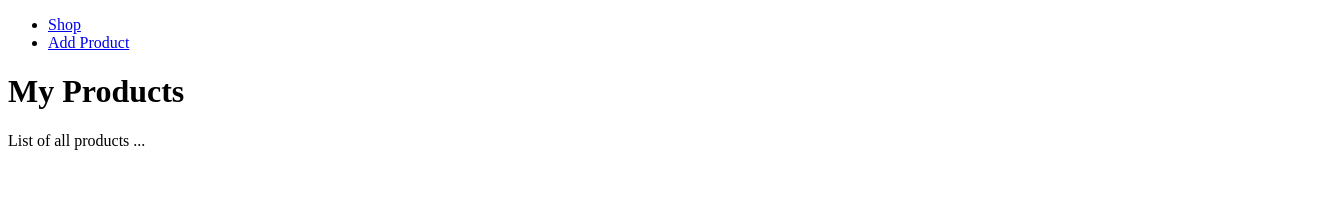
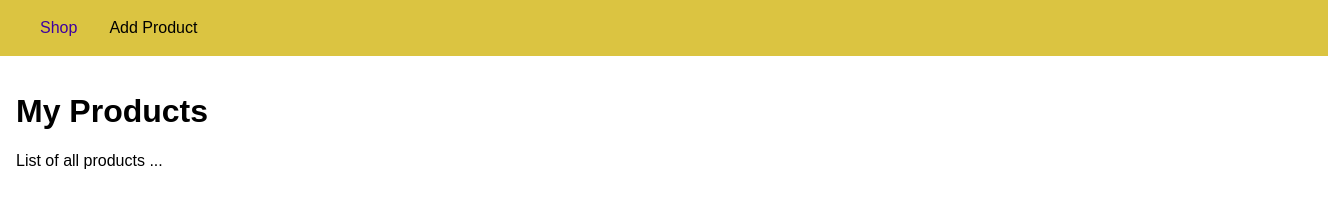
Before and after one commit to san0908/basic-express, a website: page views/shop.html in a window 1280 px wide. Shown: the whole page, 1328 px wide, since content can reach past the window. Drawn offline with Linux system fonts and the light colour scheme.

Commit message:
Serving Files

```diff
--- a/app.js
+++ b/app.js
@@ -8,6 +8,7 @@ const shopRouter = require('./routes/shop');
 const path = require('path');
 
 app.use(bodyParser.urlencoded({ extended: true }));
+app.use(express.static(path.join(__dirname, 'public')));
 
 app.use('/admin', adminRouter);
 app.use(shopRouter);
--- /dev/null
+++ b/public/css/main.css
@@ -0,0 +1,45 @@
+body {
+    padding: 0;
+    margin: 0;
+    font-family: sans-serif;
+}
+
+main {
+    padding: 1rem;
+}
+
+.main-header {
+    width: 100%;
+    height: 3.5rem;
+    background-color: #dbc441;
+    padding: 0 1.5rem;
+}
+
+.main-header__nav {
+    height: 100%;
+    display: flex;
+    align-items: center;
+}
+
+.main-header__item-list {
+    list-style: none;
+    margin: 0;
+    padding: 0;
+    display: flex;
+}
+
+.main-header__item {
+    margin: 0 1rem;
+    padding: 0;
+}
+
+.main-header__item a {
+    text-decoration: none;
+    color: black;
+}
+
+.main-header__item a:hover,
+.main-header__item a:active,
+.main-header__item a.active {
+    color: #3e00a1;
+}
--- a/routes/admin.js
+++ b/routes/admin.js
@@ -2,10 +2,13 @@ const path = require('path');
 const express = require('express');
 const router = express.Router();
 
+const rootDir = require('../util/path');
+
 // /admin/add-product => GET
 router.get('/add-product', (req, res, next) => {
     // res.send('<form action="/admin/add-product" method="POST"><input type="text" name="title"><button type="submit">Add Product</button></input></form>')
-    res.sendFile(path.join(__dirname, '../', 'views', 'add-product.html'));
+    // res.sendFile(path.join(__dirname, '../', 'views', 'add-product.html'));
+    res.sendFile(path.join(rootDir, 'views', 'add-product.html'));
 });
 
 // /admin/add-product => POST
--- a/routes/shop.js
+++ b/routes/shop.js
@@ -2,9 +2,12 @@ const path = require('path');
 const express = require('express');
 const router = express.Router();
 
+const rootDir = require('../util/path');
+
 router.get('/', (req, res, next) => {
     // res.send('<h1>Hello From Express.js</h1>');
-    res.sendFile(path.join(__dirname, '../', 'views', 'shop.html'));
+    // res.sendFile(path.join(__dirname, '../', 'views', 'shop.html'));
+    res.sendFile(path.join(rootDir, 'views', 'shop.html'));
 });
 
 module.exports = router;
--- /dev/null
+++ b/util/path.js
@@ -0,0 +1,3 @@
+const path = require("path");
+// module.exports = path.dirname(process.mainModule.filename); //Deprecated
+module.exports = path.dirname(require.main.filename);
--- a/views/shop.html
+++ b/views/shop.html
@@ -1,17 +1,20 @@
 <!DOCTYPE html>
 <html lang="en">
+
 <head>
     <meta charset="UTF-8">
     <meta http-equiv="X-UA-Compatible" content="IE=edge">
     <meta name="viewport" content="width=device-width, initial-scale=1.0">
     <title>Add Product</title>
+    <link rel="stylesheet" href="/css/main.css">
 </head>
+
 <body>
-    <header>
-        <nav>
-            <ul>
-                <li><a href="/">Shop</a></li>
-                <li><a href="/add-product">Add Product</a></li>
+    <header class="main-header">
+        <nav class="main-header__nav">
+            <ul class="main-header__item-list">
+                <li class="main-header__item"><a class="active" href="/">Shop</a></li>
+                <li class="main-header__item"><a href="/admin/add-product">Add Product</a></li>
             </ul>
         </nav>
     </header>
@@ -21,4 +24,5 @@
         <p>List of all products ...</p>
     </main>
 </body>
+
 </html>
```
Also changed, not shown: public/css/product.css (added, +36 -0 lines), views/404.html (+13 -4 lines), views/add-product.html (+11 -6 lines).
